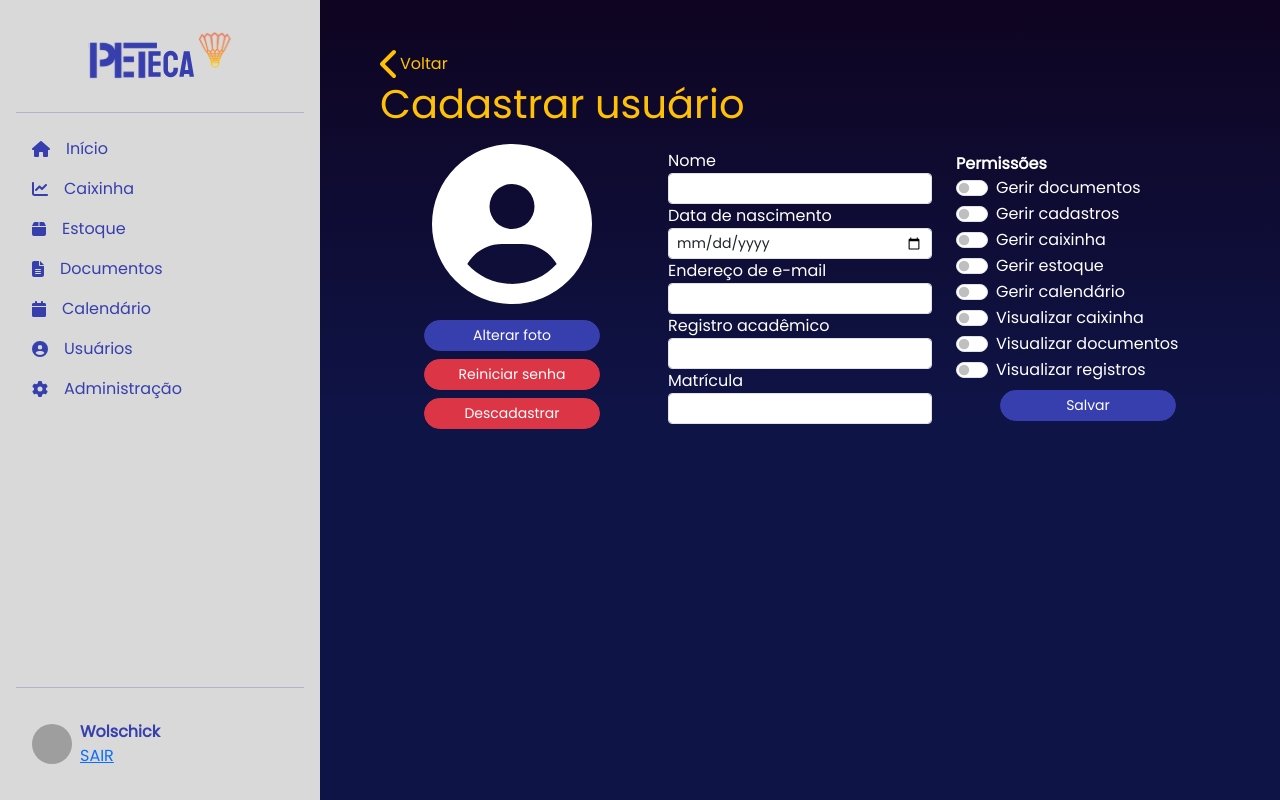
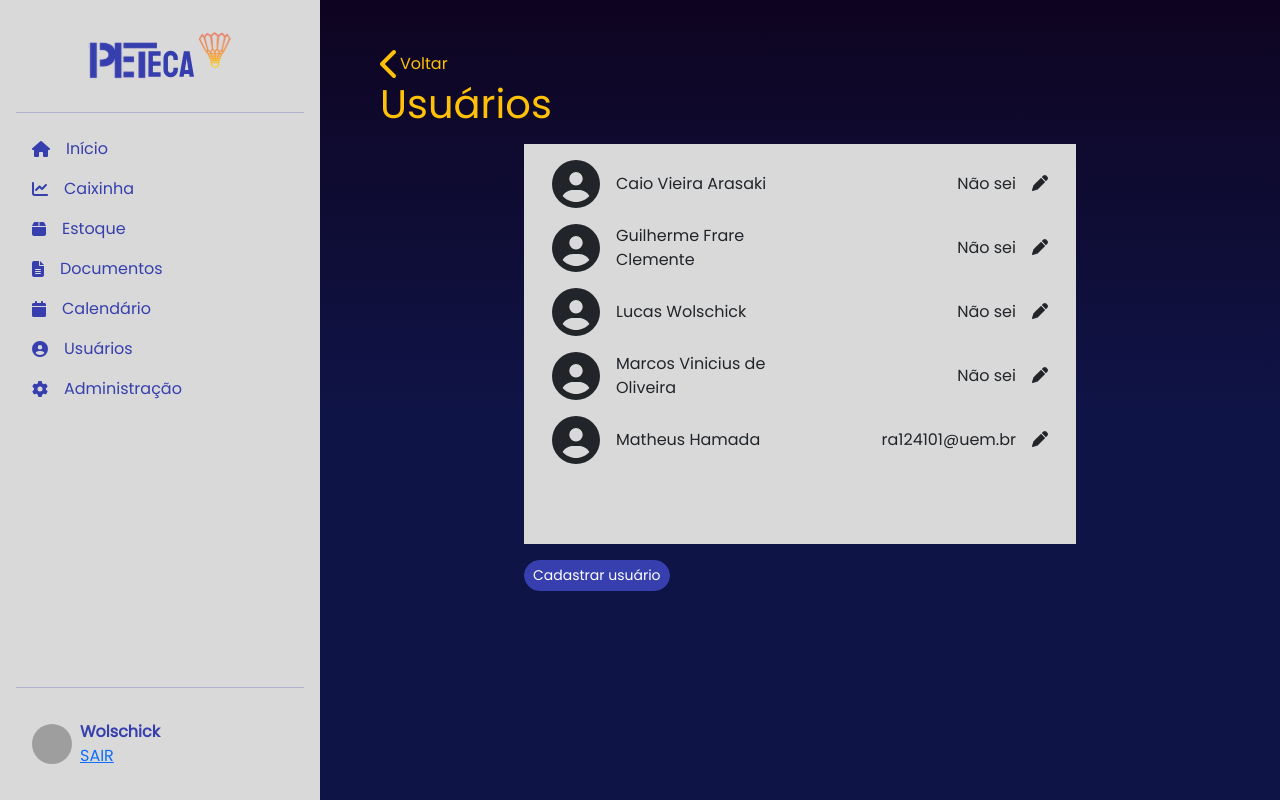
Before and after one commit to LucasWolschick/peteca, a Next.js app in the folder front/peteca-front/: page / in a window 1280 px wide. Built offline with nearby package versions, Linux system fonts and the light colour scheme; grey boxes are pictures that could not be loaded.

Commit message:
Tela de listagem de usuarios (não funcional ainda)

```diff
--- a/front/peteca-front/src/app/components/templates/system/SystemTemplate.tsx
+++ b/front/peteca-front/src/app/components/templates/system/SystemTemplate.tsx
@@ -2,6 +2,7 @@ import Header from "./Header";
 import Sidebar from "./Sidebar";
 import SystemRoutes from "./SystemRoutes";
 import Create from "./usuarios/Create";
+import List from "./usuarios/List";
 
 // The SystemTemplate will be used mostly, since it will be in almost all the screens
 // It is the logged part of the system
@@ -17,7 +18,8 @@ export default function SystemTemplate() {
         </div>
         <div className="col-md-9 col-12 min-vh-100 text-white p-5">
           {/* <SystemRoutes /> */}
-          <Create />
+          {/* <Create /> */}
+          <List />
         </div>
       </div>
     </>
--- /dev/null
+++ b/front/peteca-front/src/app/components/templates/system/usuarios/List.tsx
@@ -0,0 +1,30 @@
+import CardUserList from "@/app/components/items/system/CardUserList";
+import Title from "@/app/components/items/system/Title";
+import { faPen, faUser, faUserCircle } from "@fortawesome/free-solid-svg-icons";
+import { FontAwesomeIcon } from "@fortawesome/react-fontawesome";
+
+export default function List() {
+    return (
+        <>
+            <div className="container-fluid">
+                <Title title="Usuários" />
+                <div className="row mt-3 align-items-center justify-content-center overflow-auto ">
+                    <div className="col-md-8 col-12 overflow-auto">
+                        <div data-bs-spy="scroll" data-bs-target="#list-example" data-bs-smooth-scroll="true" className="scrollspy-example bg-light-gray border-0 rounded-0 gap-3">
+                            <CardUserList name="Caio Vieira Arasaki" email="Não sei"/>
+                            <CardUserList name="Guilherme Frare Clemente" email="Não sei"/>
+                            <CardUserList name="Lucas Wolschick" email="Não sei"/>
+                            <CardUserList name="Marcos Vinicius de Oliveira" email="Não sei"/>
+                            <CardUserList name="Matheus Hamada" email="ra124101@uem.br"/>
+                        </div>
+                    </div>
+                </div>
+                <div className="row justify-content-center mt-3">
+                    <div className="col-md-8 col-12">
+                        <button className="btn btn-primary btn-sm rounded-5">Cadastrar usuário</button>
+                    </div>
+                </div>
+            </div>
+        </>
+    );
+}
```
